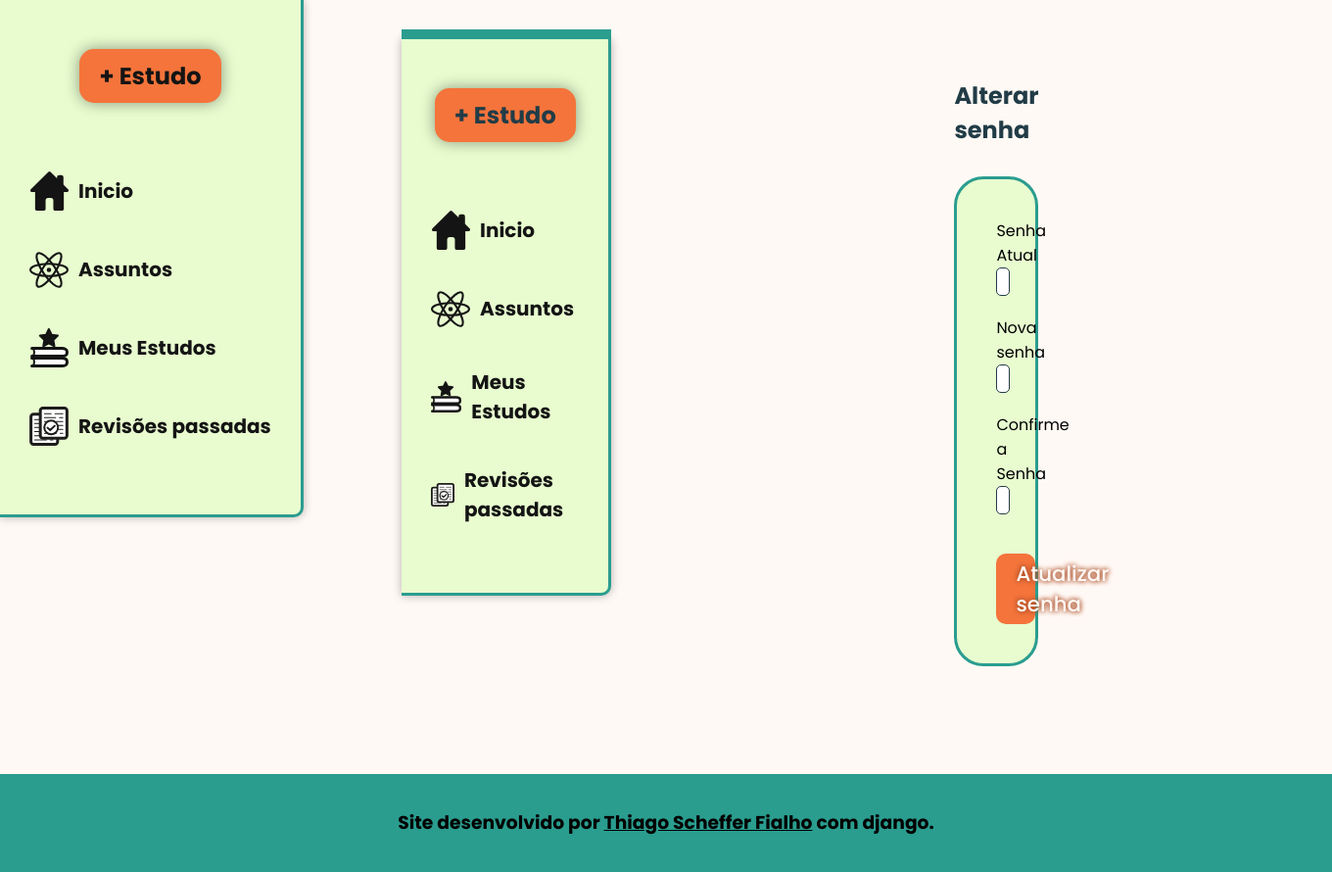
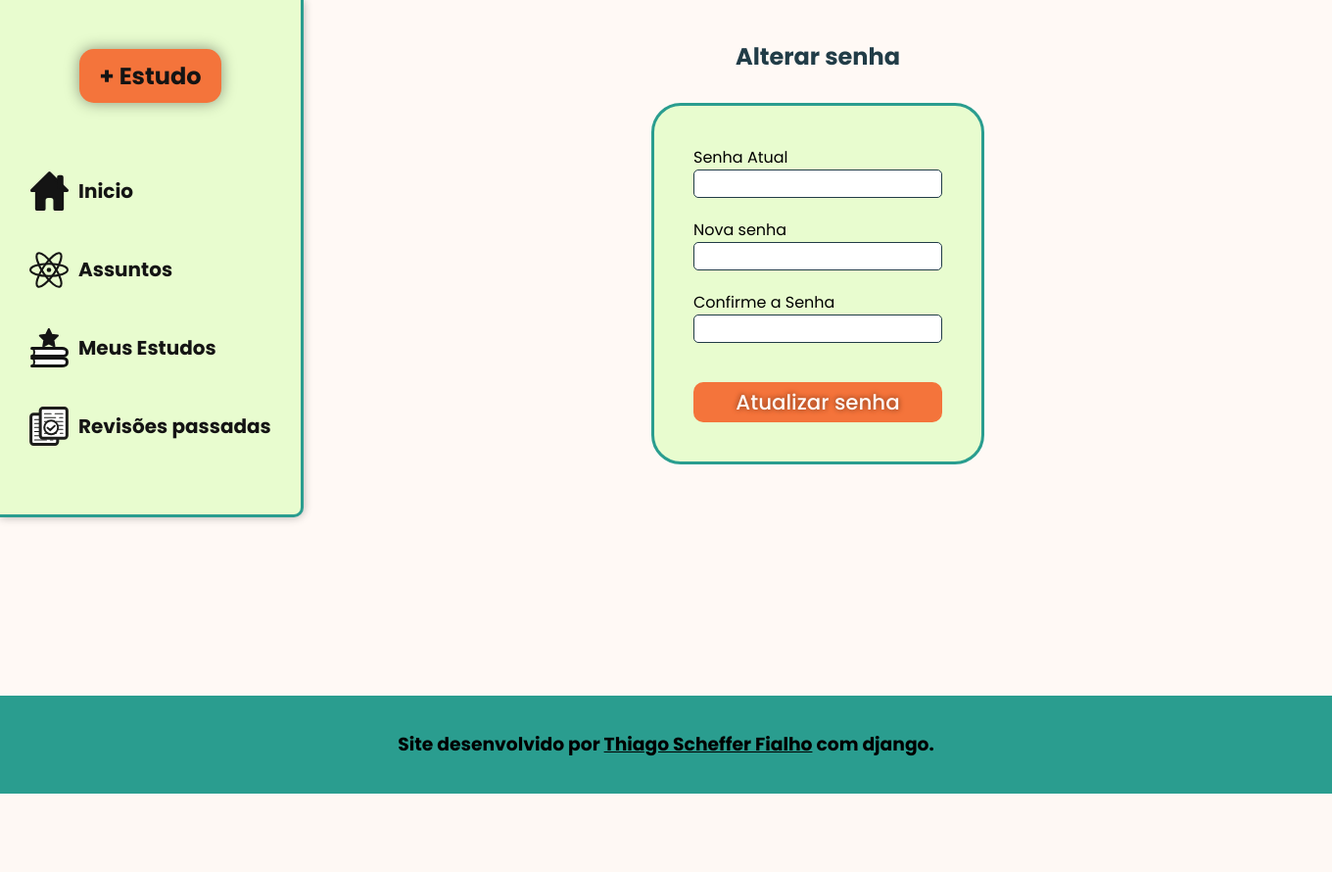
Before and after one commit to ThiagoSchFialho/DJANGO-Revise_Minder, a Django app: page /users/update_password in a window 1360 px wide. Shown: the part 90-980 px from the top of the page at 98% size. After the commit the page ends 900 px from the top, so only its background shows below. Run offline with Django 4.2, Linux system fonts and the light colour scheme; the visitor is signed in with stand-in values (Sample User, id 1).

Commit message:
Ajustes de estilo em "my_account.html" e "update_password.html".

```diff
--- a/setup/static/styles/style.css
+++ b/setup/static/styles/style.css
@@ -49,6 +49,16 @@ body {
     color: var(--dark-color);
 }
 
+.main-content-container button {
+    cursor: pointer;
+    border-radius: 5px;
+    border: 2px solid var(--primary-color);
+    background-color: var(--light-color);
+    color: var(--black);
+    font-weight: 500;
+    min-width: fit-content;
+}
+
 hr {
     margin-bottom: 50px;
     border: 1px solid var(--dark-color);
--- a/setup/static/styles/update_password.css
+++ b/setup/static/styles/update_password.css
@@ -1,17 +1,5 @@
-.update-password-main-container {
-    display: flex;
-}
-
-.update-password-main-content-container {
-    padding: 40px 350px;
-    width: calc(100% - var(--side-menu-width));
-    min-height: calc(100vh - var(--header-height));
-    height: fit-content;
-}
-
-.update-password-main-content-container h2 {
-    text-align: center;
-    margin-bottom: 30px;
+.update-password-form-container {
+    margin-top: 30px;
 }
 
 .update-password-form-container form {
@@ -50,9 +38,3 @@
     text-shadow: 1px 1px 5px #ad5029, -1px -1px 5px #ad5029;
     cursor: pointer;
 }
-
-@media screen and (max-width: 1366px) {
-    .update-password-form-container form {
-        width: 100%;
-    }
-}
--- a/templates/revise_minder/add_study.html
+++ b/templates/revise_minder/add_study.html
@@ -1,12 +1,10 @@
 {% extends 'revise_minder/base.html' %}
 {% block content %}
     <h2 class="centered-text">Adicionar Estudo</h2>
-
     <div class="form-list-form-explanation-container">
         <div class="form-list-form-container">
             <form action="{% url 'add_study' %}" method="POST">
                 {% csrf_token %}
-
                 {% for field in form.visible_fields %}
                 <div>
                     <label for="{{ field.id_or_label }}">{{ field.label }}</label><BR>
--- a/templates/revise_minder/edit_study.html
+++ b/templates/revise_minder/edit_study.html
@@ -1,12 +1,10 @@
 {% extends 'revise_minder/base.html' %}
 {% block content %}
     <h2 class="centered-text">Adicionar Estudo</h2>
-
     <div class="form-list-form-explanation-container">
         <div class="form-list-form-container">
             <form action="{% url 'edit_study' study_id %}" method="POST">
                 {% csrf_token %}
-
                 {% for field in form.visible_fields %}
                 <div>
                     <label for="{{ field.id_or_label }}">{{ field.label }}</label><BR>
--- a/templates/revise_minder/edit_subject.html
+++ b/templates/revise_minder/edit_subject.html
@@ -1,12 +1,10 @@
 {% extends 'revise_minder/base.html' %}
 {% block content %}
     <h2 class="centered-text">Criar um novo Assunto</h2>
-
     <div class="form-list-form-explanation-container">
         <div class="form-list-form-container">
             <form action="{% url 'edit_subject' subject_id %}" method="POST">
                 {% csrf_token %}
-
                 {% for field in form.visible_fields %}
                 <div>
                     <label for="{{ field.id_or_label }}">{{ field.label }}</label><BR>
--- a/templates/revise_minder/subject.html
+++ b/templates/revise_minder/subject.html
@@ -2,12 +2,10 @@
 {% block content %}
     {% include 'partials/_message.html' %}
     <h2 class="centered-text">Criar um novo Assunto</h2>
-
     <div class="form-list-form-explanation-container">
         <div class="form-list-form-container">
             <form action="{% url 'subject' %}" method="POST">
                 {% csrf_token %}
-
                 {% for field in form.visible_fields %}
                 <div>
                     <label for="{{ field.id_or_label }}">{{ field.label }}</label><BR>
@@ -23,9 +21,7 @@
             <p>Crie um novo assunto para poder usar em suas revisões.</p>
         </div>
     </div>
-
     <hr>
-
     <div class="list-container">
         <h2>Meus assuntos:</h2>
         <ul>
--- a/templates/users/login.html
+++ b/templates/users/login.html
@@ -13,6 +13,11 @@
 <body>
     {% include 'partials/_message.html' %}
     <div class="form-container">
+        <div class="index-link-return">
+            <a href="{% url 'index' %}">
+                <h1>Revise Minder</h1>
+            </a>
+        </div>
         <form action="{% url 'login' %}" method="POST">
             {% csrf_token %}
 
--- a/templates/users/signup.html
+++ b/templates/users/signup.html
@@ -13,6 +13,11 @@
 <body>
     {% include 'partials/_message.html' %}
     <div class="form-container">
+        <div class="index-link-return">
+            <a href="{% url 'index' %}">
+                <h1>Revise Minder</h1>
+            </a>
+        </div>
         <form action="{% url 'signup' %}" method="POST">
             {% csrf_token %}
             {% for field in form.visible_fields %}
--- a/templates/users/update_password.html
+++ b/templates/users/update_password.html
@@ -1,15 +1,10 @@
 {% extends 'revise_minder/base.html' %}
 {% block content %}
-    <main class="update-password-main-container">
-        {% include 'revise_minder/partials/_side-menu.html' %}
-        <div class="update-password-main-content-container">
     {% include 'partials/_message.html' %}
-            <h2>Alterar senha</h2>
-
+    <h2 class="centered-text">Alterar senha</h2>
     <div class="update-password-form-container">
         <form action="{% url 'update_password' %}" method="POST">
             {% csrf_token %}
-
             {% for field in form.visible_fields %}
             <div>
                 <label for="{{ field.id_or_label }}">{{ field.label }}</label><BR>
@@ -21,6 +16,4 @@
             </div>
         </form>
     </div>
-        </div>
-    </main>
 {% endblock %}
```
Also changed, not shown: setup/static/styles/forms.css (+11 -0 lines), setup/static/styles/my_account.css (+6 -36 lines), templates/revise_minder/revisions_home.html (+2 -7 lines), templates/users/my_account.html (+2 -7 lines). Lines whose indentation alone changed are shown as unchanged.
